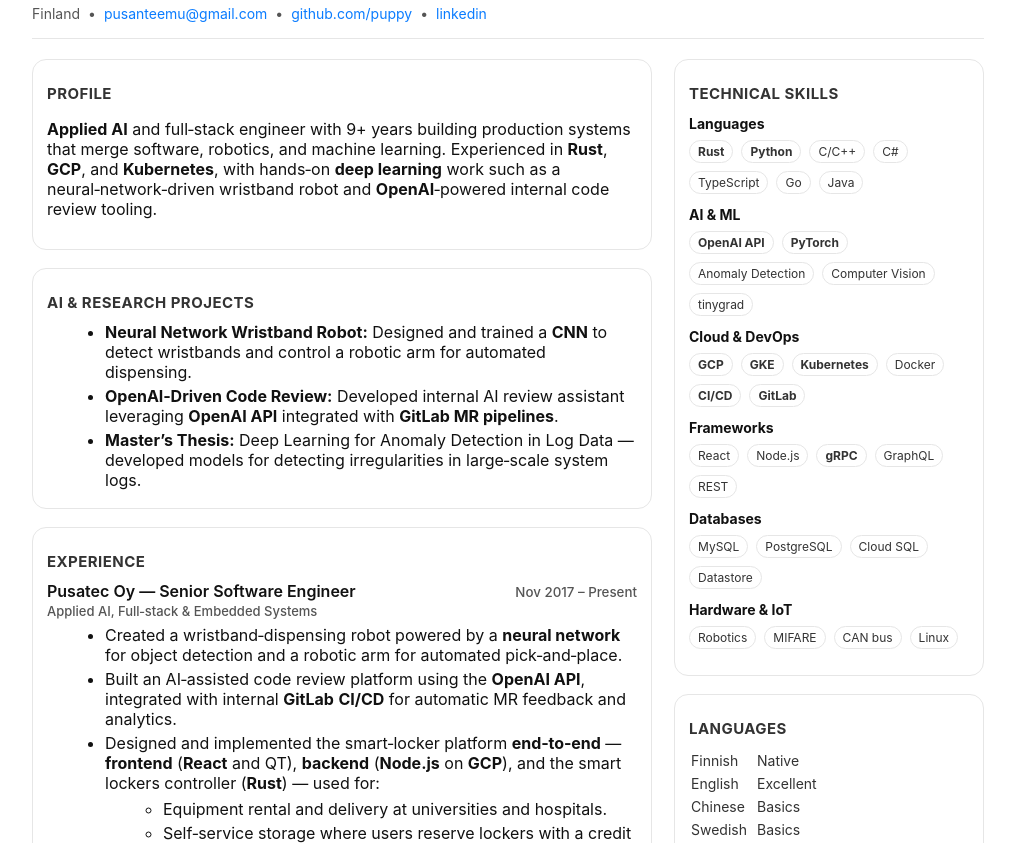
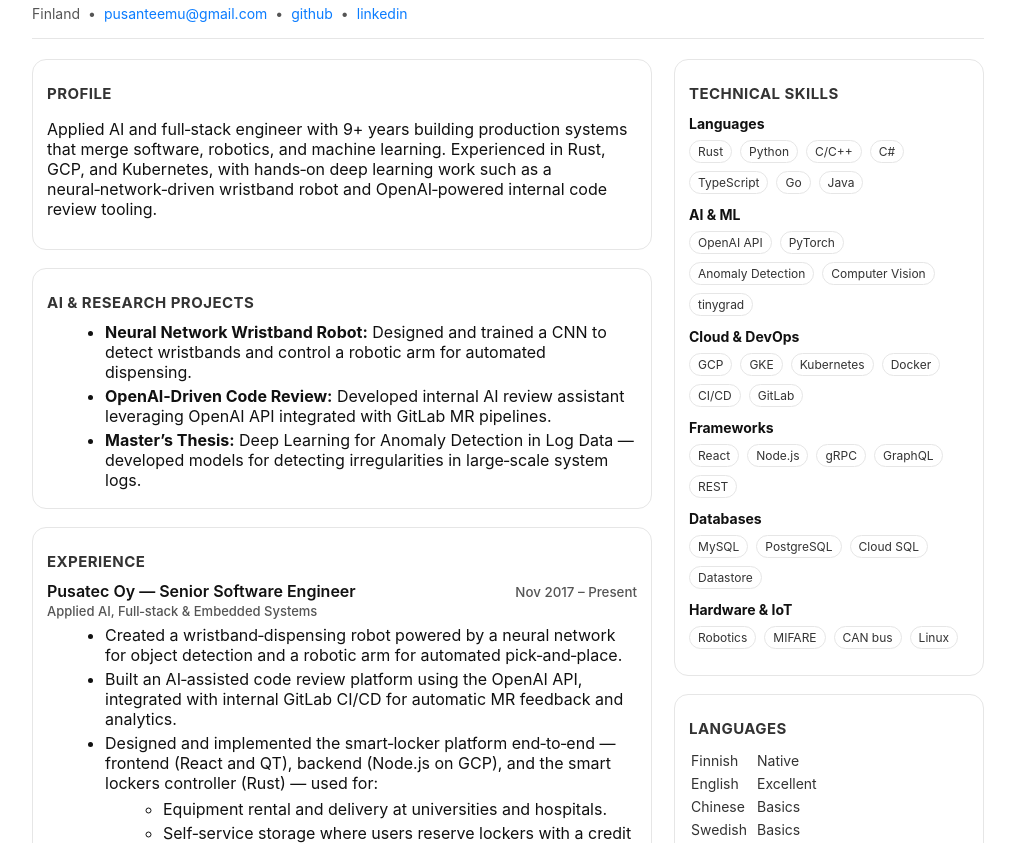
Before and after one commit to J45k4/j45k4.github.io, a plain HTML site: page cv.html in a window 1280 px wide. Shown: the part 109-952 px from the top of the page, without its empty margins (132-1147 px from the left). Drawn offline with Linux system fonts and the light colour scheme.

Commit message:
update cv

```diff
--- a/cv.html
+++ b/cv.html
@@ -300,7 +300,7 @@
                     <span>•</span>
                     <span><a href="mailto:pusanteemu@gmail.com" itemprop="email">pusanteemu@gmail.com</a></span>
                     <span>•</span>
-                    <span><a href="https://github.com/J45k4" itemprop="url">github.com/puppy</a></span>
+                    <span><a href="https://github.com/J45k4" itemprop="url">github</a></span>
                     <span>•</span>
                     <span><a href="https://www.linkedin.com/in/pusanteemu/">linkedin</a></span>
                 </div>
@@ -311,15 +311,18 @@
             <div class="col">
                 <section class="card">
                     <h2>Profile</h2>
-                    <p><strong>Applied AI</strong> and full‑stack engineer with 9+ years building production systems that merge software, robotics, and machine learning. Experienced in <strong>Rust</strong>, <strong>GCP</strong>, and <strong>Kubernetes</strong>, with hands‑on <strong>deep learning</strong> work such as a neural‑network‑driven wristband robot and <strong>OpenAI</strong>‑powered internal code review tooling.</p>
+                    <p>
+                        Applied AI and full‑stack engineer with 9+ years building production systems that merge software, robotics, and machine learning.
+                        Experienced in Rust, GCP, and Kubernetes, with hands‑on deep learning work such as a neural‑network‑driven wristband robot and
+                        OpenAI‑powered internal code review tooling.</p>
                 </section>
 
                 <section class="card">
                     <h2>AI & Research Projects</h2>
                     <ul>
-                        <li><b>Neural Network Wristband Robot:</b> Designed and trained a <strong>CNN</strong> to detect wristbands and
+                        <li><b>Neural Network Wristband Robot:</b> Designed and trained a CNN to detect wristbands and
                             control a robotic arm for automated dispensing.</li>
-                        <li><b>OpenAI‑Driven Code Review:</b> Developed internal AI review assistant leveraging <strong>OpenAI API</strong> integrated with <strong>GitLab MR pipelines</strong>.</li>
+                        <li><b>OpenAI‑Driven Code Review:</b> Developed internal AI review assistant leveraging OpenAI API integrated with GitLab MR pipelines.</li>
                         <li><b>Master’s Thesis:</b> Deep Learning for Anomaly Detection in Log Data — developed models
                             for detecting irregularities in large‑scale system logs.</li>
                     </ul>
@@ -338,12 +341,12 @@
                         </div>
                         <ul>
                             <li>
-                                Created a wristband‑dispensing robot powered by a <strong>neural network</strong> for object detection
+                                Created a wristband‑dispensing robot powered by a neural network for object detection
                                 and a robotic arm for automated pick‑and‑place.
                             </li>
-                            <li>Built an AI‑assisted code review platform using the <strong>OpenAI API</strong>, integrated with internal <strong>GitLab</strong> <strong>CI/CD</strong> for automatic MR feedback and analytics.</li>
+                            <li>Built an AI‑assisted code review platform using the OpenAI API, integrated with internal GitLab CI/CD for automatic MR feedback and analytics.</li>
                             <li>
-                              Designed and implemented the smart‑locker platform <strong>end‑to‑end</strong> — <b>frontend</b> (<strong>React</strong> and QT), <b>backend</b> (<strong>Node.js</strong> on <strong>GCP</strong>), and the smart lockers controller (<strong>Rust</strong>) — used for:
+                              Designed and implemented the smart‑locker platform end‑to‑end — frontend (React and QT), backend (Node.js on GCP), and the smart lockers controller (Rust) — used for:
                               <ul>
                                 <li>Equipment rental and delivery at universities and hospitals.</li>
                                 <li>Self‑service storage where users reserve lockers with a credit card (amusement parks and bus stops).</li>
@@ -351,8 +354,8 @@
                                 <li>Remote monitoring, programming/configuration of locker systems, and operational statistics.</li>
                               </ul>
                             </li>
-                            <li>Built <strong>cloud‑based</strong> ticketing systems used with buses and swimming halls.</li>
-                            <li>Created various solutions using MIFARE smart cards in C++, JavaScript, and Rust.</li>
+                            <li>Built cloud‑based ticketing system used by buses, swimming halls and spas.</li>
+                            <li>Created applications which use MIFARE smart cards in C++, JavaScript, and Rust.</li>
                         </ul>
                     </div>
 
@@ -402,8 +405,8 @@
                     <h2>Technical Skills</h2>
                     <h3>Languages</h3>
                     <div class="skills-grid">
-                        <span class="tag"><strong>Rust</strong></span>
-                        <span class="tag"><strong>Python</strong></span>
+                        <span class="tag">Rust</span>
+                        <span class="tag">Python</span>
                         <span class="tag">C/C++</span>
                         <span class="tag">C#</span>
                         <span class="tag">TypeScript</span>
@@ -412,26 +415,26 @@
                     </div>
                     <h3>AI & ML</h3>
                     <div class="skills-grid">
-                        <span class="tag"><strong>OpenAI API</strong></span>
-                        <span class="tag"><strong>PyTorch</strong></span>
+                        <span class="tag">OpenAI API</span>
+                        <span class="tag">PyTorch</span>
                         <span class="tag">Anomaly Detection</span>
                         <span class="tag">Computer Vision</span>
                         <span class="tag">tinygrad</span>
                     </div>
                     <h3>Cloud & DevOps</h3>
                     <div class="skills-grid">
-                        <span class="tag"><strong>GCP</strong></span>
-                        <span class="tag"><strong>GKE</strong></span>
-                        <span class="tag"><strong>Kubernetes</strong></span>
+                        <span class="tag">GCP</span>
+                        <span class="tag">GKE</span>
+                        <span class="tag">Kubernetes</span>
                         <span class="tag">Docker</span>
-                        <span class="tag"><strong>CI/CD</strong></span>
-                        <span class="tag"><strong>GitLab</strong></span>
+                        <span class="tag">CI/CD</span>
+                        <span class="tag">GitLab</span>
                     </div>
                     <h3>Frameworks</h3>
                     <div class="skills-grid">
                         <span class="tag">React</span>
                         <span class="tag">Node.js</span>
-                        <span class="tag"><strong>gRPC</strong></span>
+                        <span class="tag">gRPC</span>
                         <span class="tag">GraphQL</span>
                         <span class="tag">REST</span>
                     </div>
```
